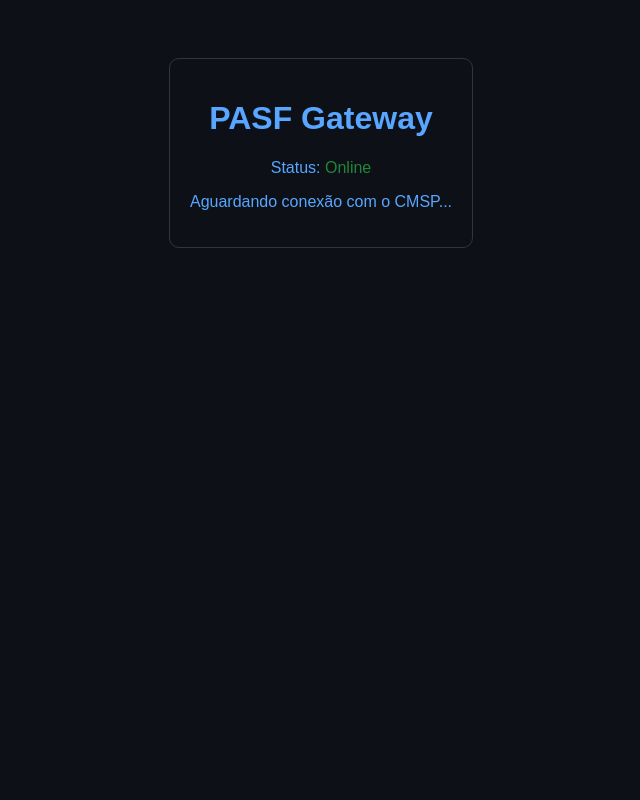
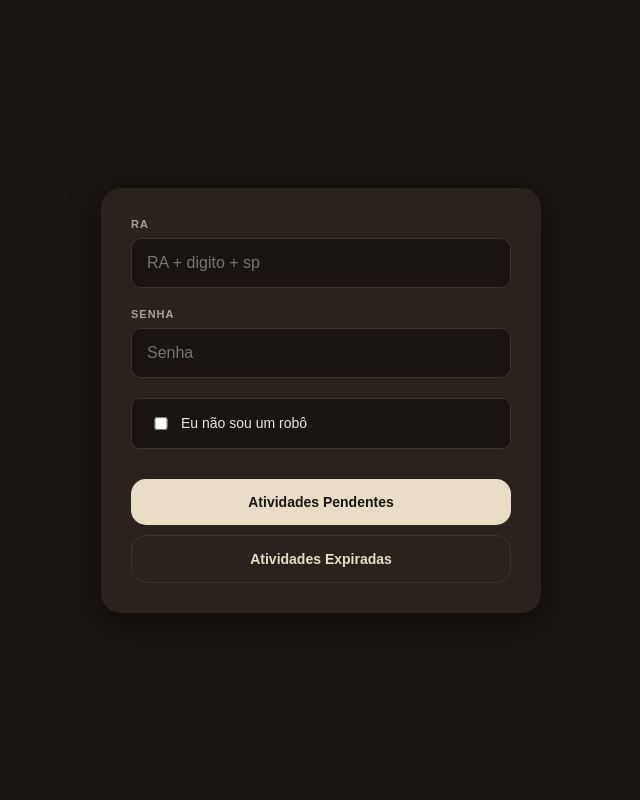
Before and after one commit to iron23292-cmd/PASF, a Flask app: page / in a window 1280 px wide. Shown: the whole page, without its empty margins (319-959 px from the left). Run offline with Flask 3, Linux system fonts and the light colour scheme.

Commit message:
Update index.html

```diff
--- a/templates/index.html
+++ b/templates/index.html
@@ -2,17 +2,112 @@
 <html lang="pt-br">
 <head>
     <meta charset="UTF-8">
-    <title>PASF - Gateway</title>
+    <title>PASF - Sala do Futuro</title>
     <style>
-        body { background: #0d1117; color: #58a6ff; font-family: sans-serif; text-align: center; padding-top: 50px; }
-        .box { border: 1px solid #30363d; padding: 20px; border-radius: 10px; display: inline-block; }
+        body {
+            background: #1a1512;
+            color: #e8e6e3;
+            font-family: sans-serif;
+            display: flex;
+            justify-content: center;
+            align-items: center;
+            height: 100vh;
+            margin: 0;
+        }
+        .login-card {
+            background: #2a221d;
+            padding: 30px;
+            border-radius: 20px;
+            width: 380px;
+            box-shadow: 0 10px 30px rgba(0,0,0,0.5);
+        }
+        .input-group { margin-bottom: 20px; }
+        label {
+            display: block;
+            font-size: 11px;
+            font-weight: bold;
+            color: #a8a095;
+            text-transform: uppercase;
+            margin-bottom: 8px;
+            letter-spacing: 1px;
+        }
+        input {
+            width: 100%;
+            padding: 15px;
+            background: #1a1512;
+            border: 1px solid #3d342d;
+            border-radius: 10px;
+            color: white;
+            box-sizing: border-box;
+            font-size: 16px;
+        }
+        .captcha-box {
+            background: #1a1512;
+            border: 1px solid #3d342d;
+            padding: 15px;
+            border-radius: 8px;
+            margin-bottom: 20px;
+            display: flex;
+            align-items: center;
+            font-size: 14px;
+        }
+        .btn {
+            width: 100%;
+            padding: 15px;
+            margin-top: 10px;
+            border-radius: 15px;
+            border: none;
+            font-weight: bold;
+            cursor: pointer;
+            font-size: 14px;
+            transition: 0.2s;
+        }
+        .btn-primary { background: #e8dcc4; color: #1a1512; }
+        .btn-primary:hover { background: #dcd0b8; }
+        .btn-secondary { background: transparent; border: 1px solid #3d342d; color: #e8dcc4; }
+        .btn-secondary:hover { background: rgba(255,255,255,0.05); }
     </style>
 </head>
 <body>
-    <div class="box">
-        <h1>PASF Gateway</h1>
-        <p>Status: <span style="color: #238636;">Online</span></p>
-        <p>Aguardando conexão com o CMSP...</p>
+    <div class="login-card">
+        <div class="input-group">
+            <label>RA</label>
+            <input type="text" id="ra" placeholder="RA + digito + sp">
+        </div>
+
+        <div class="input-group">
+            <label>SENHA</label>
+            <input type="password" id="senha" placeholder="Senha">
+        </div>
+
+        <div class="captcha-box">
+            <input type="checkbox" style="width: 20px; margin-right: 10px;">
+            <span>Eu não sou um robô</span>
+        </div>
+
+        <button class="btn btn-primary" onclick="executar('pendentes')">Atividades Pendentes</button>
+        <button class="btn btn-secondary" onclick="executar('expiradas')">Atividades Expiradas</button>
     </div>
+
+    <script>
+        function executar(tipo) {
+            const ra = document.getElementById('ra').value;
+            const senha = document.getElementById('senha').value;
+
+            if(!ra || !senha) {
+                alert("Por favor, preencha o RA e a Senha.");
+                return;
+            }
+
+            alert(`O Algoritmo está iniciando a varredura de \({tipo} para o RA: \){ra}`);
+
+            // Aqui o seu site envia os dados para o Python no Render
+            fetch('/capturar', {
+                method: 'POST',
+                headers: {'Content-Type': 'application/json'},
+                body: JSON.stringify({ ra: ra, senha: senha, acao: tipo })
+            });
+        }
+    </script>
 </body>
 </html>
```
